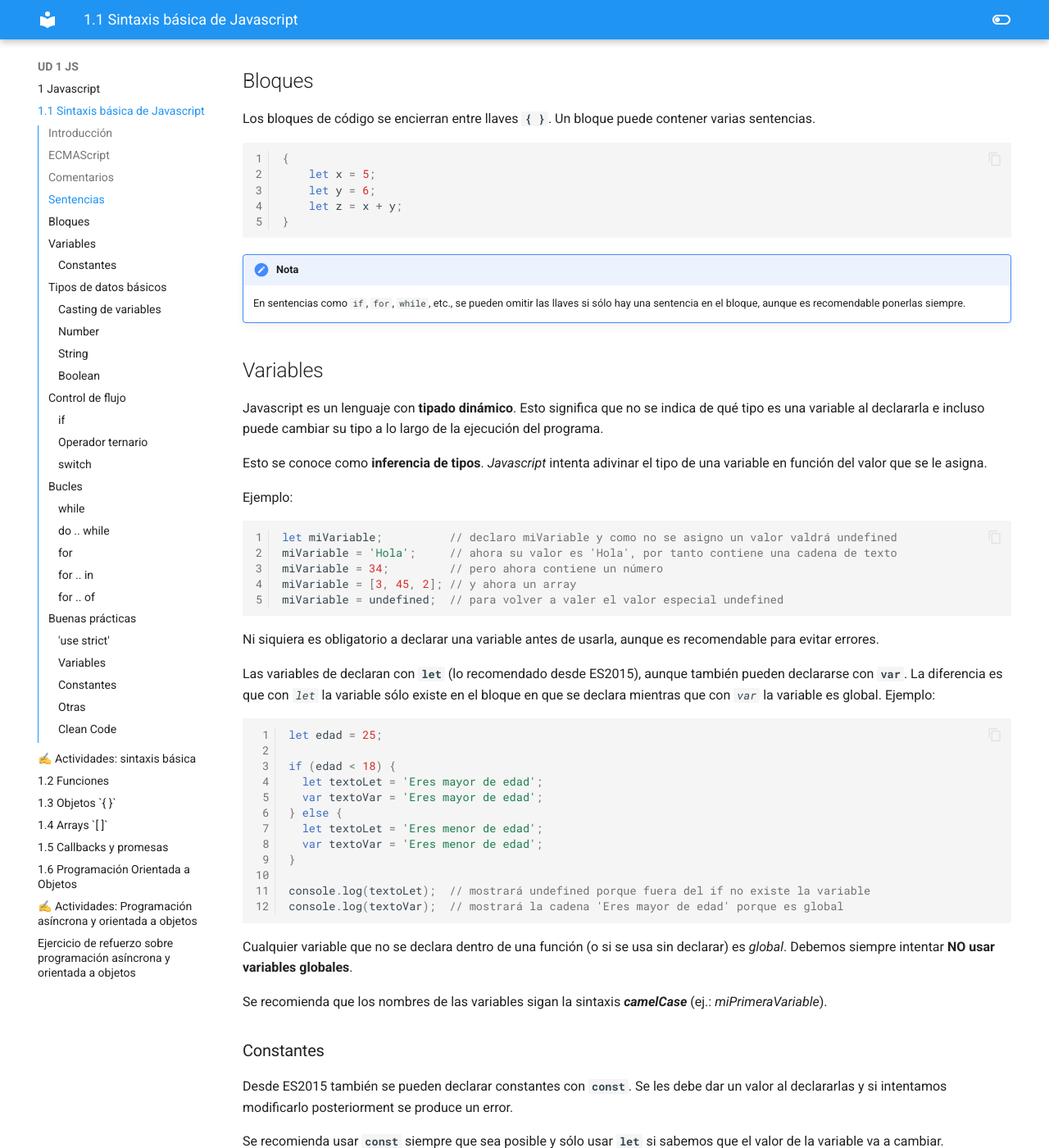
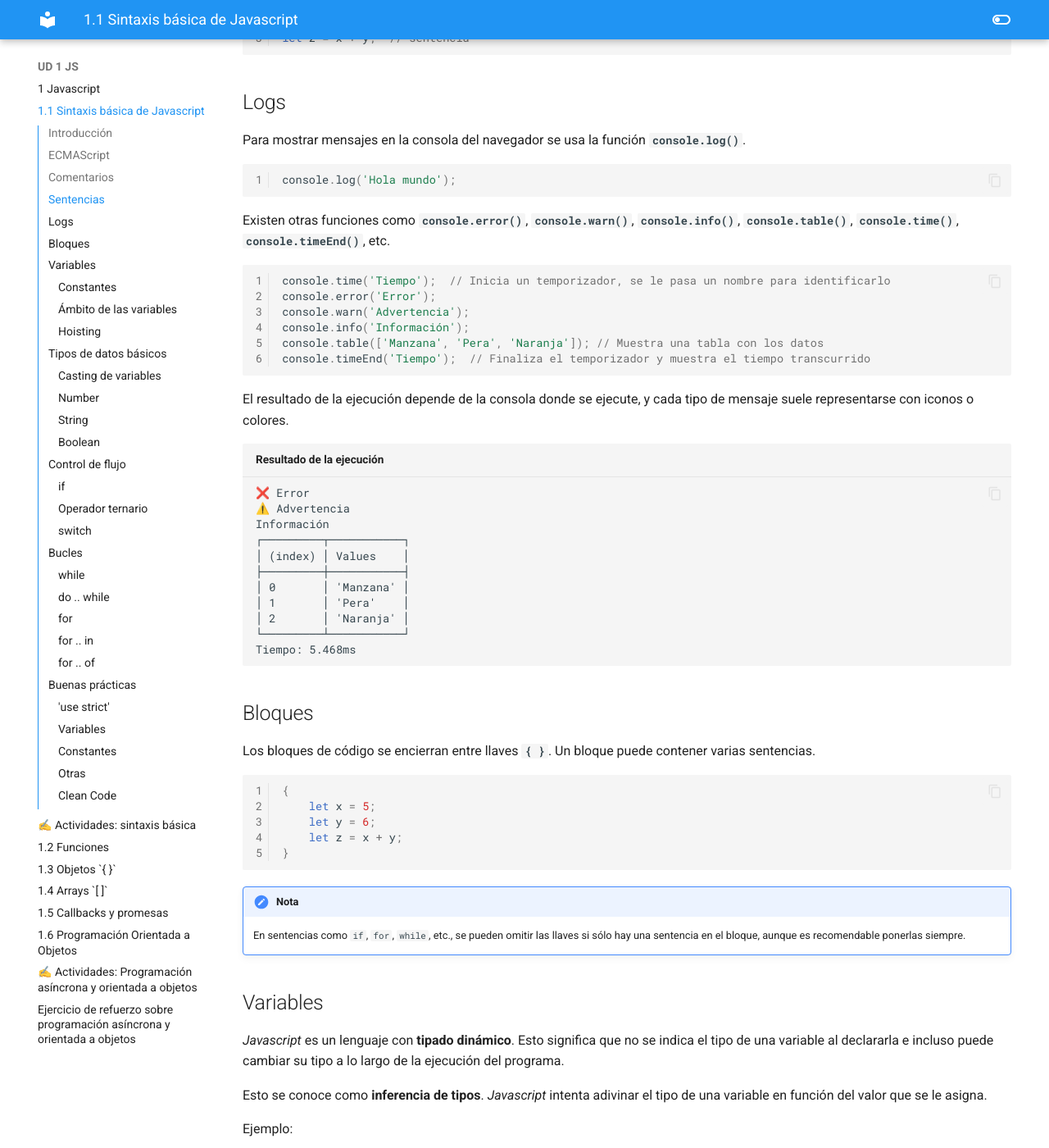
Before and after one commit to jsanvil/din24, an MkDocs documentation site: the page built from docs/01js/01_sintaxis.md, in a window 1280 px wide and 1400 px high, scrolled down 1039 px. Shown: the whole window at 82% size. Built offline with MkDocs 1.6.1 and Material for MkDocs 9.7.7, drawn with Linux system fonts in a browser that asks for light colours; some of the changed text lies outside the part shown.

Commit message:
spell fixes

````diff
--- a/docs/01js/01_sintaxis.md
+++ b/docs/01js/01_sintaxis.md
@@ -4,15 +4,15 @@
 
 **Javascript**, muchas veces abreviado como **JS**, es un lenguaje de programación interpretado de alto nivel, usado principalmente en el lado del cliente (navegador web) y en el servidor (_Node.js_).
 
-Es un lenguaje orientado a objetos, basado en prototipos, de tipado dinámico y devil. *Javascript* tiene una sintaxis similar a _C++_ y _Java_.
+Es un lenguaje orientado a objetos, basado en prototipos, de tipado dinámico y devil. _Javascript_ tiene una sintaxis similar a _C++_ y _Java_.
 
 ## ECMAScript
 
-_**ECMAScript**_ (abreviado como **ES**) es la **especificación** del lenguaje de programación que se basa en *Javascript*. La última versión es la _**ECMAScript 2024**_ (_ES2024_) aunque la más usada es la _**ECMAScript 2015**_ (_ES6_) que introdujo muchas novedades en el lenguaje.
+_**ECMAScript**_ (abreviado como **ES**) es la **especificación** del lenguaje de programación que se basa en _Javascript_. La última versión es la _**ECMAScript 2024**_ (_ES2024_), aunque la más usada es la _**ECMAScript 2015**_ (_ES6_) que introdujo muchas novedades en el lenguaje, como las **constantes**, **let**, **arrow functions**, **clases**, **módulos**, etc.
 
 ## Comentarios
 
-Los comentarios en *Javascript* se pueden hacer de 2 formas:
+Los comentarios en _Javascript_ se pueden hacer de dos formas:
 
 * **`//`**: para comentarios de una línea
 * **`/* ... */`**: para comentarios de varias líneas
@@ -26,12 +26,47 @@
 
 ## Sentencias
 
-Las sentencias en *Javascript* terminan con un punto y coma **`;`**. Aunque no es obligatorio ponerlo al final de cada sentencia es recomendable hacerlo para evitar errores.
+Las sentencias en _Javascript_ terminan con un punto y coma **`;`**. Aunque no es obligatorio ponerlo al final de cada sentencia es recomendable hacerlo para evitar errores.
 
 ```js linenums="1"
 let x = 5;  // sentencia
 let y = 6;  // sentencia
 let z = x + y;  // sentencia
+```
+
+## Logs
+
+Para mostrar mensajes en la consola del navegador se usa la función **`console.log()`**.
+
+```js linenums="1"
+console.log('Hola mundo');
+```
+
+Existen otras funciones como **`console.error()`**, **`console.warn()`**, **`console.info()`**, **`console.table()`**, **`console.time()`**, **`console.timeEnd()`**, etc.
+
+```js linenums="1"
+console.time('Tiempo');  // Inicia un temporizador, se le pasa un nombre para identificarlo
+console.error('Error');
+console.warn('Advertencia');
+console.info('Información');
+console.table(['Manzana', 'Pera', 'Naranja']); // Muestra una tabla con los datos
+console.timeEnd('Tiempo');  // Finaliza el temporizador y muestra el tiempo transcurrido
+```
+
+El resultado de la ejecución depende de la consola donde se ejecute, y cada tipo de mensaje suele representarse con iconos o colores.
+
+```txt title="Resultado de la ejecución"
+❌ Error
+⚠️ Advertencia
+Información
+┌─────────┬───────────┐
+│ (index) │ Values    │
+├─────────┼───────────┤
+│ 0       │ 'Manzana' │
+│ 1       │ 'Pera'    │
+│ 2       │ 'Naranja' │
+└─────────┴───────────┘
+Tiempo: 5.468ms
 ```
 
 ## Bloques
@@ -51,23 +86,23 @@
 
 ## Variables
 
-Javascript es un lenguaje con **tipado dinámico**. Esto significa que no se indica de qué tipo es una variable al declararla e incluso puede cambiar su tipo a lo largo de la ejecución del programa.
+_Javascript_ es un lenguaje con **tipado dinámico**. Esto significa que no se indica el tipo de una variable al declararla e incluso puede cambiar su tipo a lo largo de la ejecución del programa.
 
-Esto se conoce como **inferencia de tipos**. *Javascript* intenta adivinar el tipo de una variable en función del valor que se le asigna.
+Esto se conoce como **inferencia de tipos**. _Javascript_ intenta adivinar el tipo de una variable en función del valor que se le asigna.
 
 Ejemplo:
 
 ```js linenums="1"
-let miVariable;          // declaro miVariable y como no se asigno un valor valdrá undefined
+let miVariable;          // declara miVariable y como no se asigno un valor valdrá undefined
 miVariable = 'Hola';     // ahora su valor es 'Hola', por tanto contiene una cadena de texto
-miVariable = 34;         // pero ahora contiene un número
-miVariable = [3, 45, 2]; // y ahora un array
-miVariable = undefined;  // para volver a valer el valor especial undefined
+miVariable = 34;         // ahora contiene un número
+miVariable = [3, 45, 2]; // ahora un objeto array
+miVariable = undefined;  // por último vuelve a valer undefined
 ```
 
 Ni siquiera es obligatorio a declarar una variable antes de usarla, aunque es recomendable para evitar errores.
 
-Las variables de declaran con **`let`** (lo recomendado desde ES2015), aunque también pueden declararse con **`var`**. La diferencia es que con _`let`_ la variable sólo existe en el bloque en que se declara mientras que con _`var`_ la variable es global. Ejemplo:
+Las variables de declaran con **`let`** (lo recomendado desde ES2015), aunque también pueden declararse con **`var`**. La diferencia es que con _`let`_ la variable sólo existe en el bloque en que se declara mientras que con _`var`_ la variable es **global**. Ejemplo:
 
 ```js linenums="1"
 let edad = 25;
@@ -104,6 +139,64 @@
 MAXIMO_INTENTOS = 5;    // Error: Assignment to constant variable
 ```
 
+Otro uso común de las constantes es almacenar objetos o arrays que no van a cambiar. Ejemplo:
+
+```js linenums="1"
+const colores = ['rojo', 'verde', 'azul'];
+const persona = {
+    nombre: 'Juan',
+    edad: 25
+};
+```
+
+### Ámbito de las variables
+
+El **ámbito** de una variable es la parte del programa donde se puede acceder a ella. En _Javascript_ las variables declaradas con **`let`** tienen un ámbito de **bloque**. Esto significa que sólo se pueden acceder a ellas dentro del bloque en que se declaran.
+
+```js linenums="1"
+{
+    let x = 5;
+    console.log(x);  // 5
+}
+
+console.log(x);  // Error: x is not defined
+```
+
+Las variables declaradas con **`var`** tienen un ámbito de **función**. Esto significa que sólo se pueden acceder a ellas dentro de la función en que se declaran.
+
+```js linenums="1"
+function miFuncion() {
+    var y = 6;
+    console.log(y);  // 6
+}
+
+console.log(y);  // Error: y is not defined
+```
+
+### Hoisting
+
+El **hoisting** es un comportamiento de _Javascript_ que mueve las declaraciones de variables y funciones al principio del ámbito en que se encuentran. Esto significa que podemos usar una variable o función antes de declararla.
+
+```js linenums="1"
+console.log(miVariable);  // undefined
+var miVariable = 5;
+```
+
+Esto es porque _Javascript_ interpreta el código de la siguiente forma:
+
+```js
+var miVariable;
+console.log(miVariable);
+miVariable = 5;
+```
+
+Esto sólo ocurre con las variables declaradas con **`var`**. Las variables declaradas con **`let`** y **`const`** no tienen hoisting y si intentamos usarlas antes de declararlas se produce un error.
+
+```js linenums="1"
+console.log(miVariable);  // Error: Cannot access 'miVariable' before initialization
+let miVariable = 5;
+```
+
 ## Tipos de datos básicos
 
 En Javascript ES2015 existen 9 tipos de datos:
@@ -119,7 +212,7 @@
 - No primitivos:
     - Object (Array, Function, Date, Map, Set, etc.)
 
-Los primitivos son inmutables, es decir, no se pueden modificar. Si se modifica una variable que contiene un valor primitivo se crea una nueva variable con el nuevo valor.
+Los primitivos son **inmutables**, es decir, no se pueden modificar. Si se modifica una variable que contiene un valor primitivo se crea una nueva variable con el nuevo valor.
 
 Para saber de qué tipo es el valor de una variable tenemos el operador **`typeof`**. Ej.:
 
@@ -133,12 +226,12 @@
 
 También hay otros valores especiales relacionados con operaciones con números:
 
-- **NaN** (_Not a Number_): indica que el resultado de la operación no puede ser convertido a un número (ej. `'Hola'*2`, aunque `'2'*2` daría 4 ya que se convierte la cadena '2' al número 2)
-- **Infinity** y **-Infinity**: indica que el resultado es demasiado grande o demasiado pequeño (ej. `1/0` o `-1/0`)
+- **NaN** (_Not a Number_): indica que el resultado de la operación no puede ser convertido a un número (ej. `'Hola' * 2`, aunque `'2' * 2` daría `4` ya que se convierte la cadena `'2'` al número `2`)
+- **Infinity** y **-Infinity**: indica que el resultado es demasiado grande o demasiado pequeño (ej. `1 / 0` o `-1 / 0`)
 
 ### _Casting_ de variables
 
-Como hemos dicho las variables pueden contener cualquier tipo de valor y, en las operaciones, *Javascript* al ser débilmente tipado, realiza **automáticamente** las conversiones necesarias para, si es posible, realizar la operación. Por ejemplo:
+Como hemos dicho las variables pueden contener cualquier tipo de valor y, en las operaciones, _Javascript_ al ser débilmente tipado, realiza **automáticamente** las conversiones necesarias para, si es posible, realizar la operación. Por ejemplo:
 
 * `'4' / 2` devuelve `2` (convierte `'4'` en `4` y realiza la operación)
 * `'23' - null` devuelve `23` (`23 - 0`)
@@ -148,7 +241,7 @@
 * `23 + 'Hello'` devuelve `'23Hello'` (`+` es el operador de concatenación así que convierte `23` a `'23'` y los concatena)
 * `23 + '23'` devuelve `'2323'` (convierte el número `23` a *string*, no al revés)
 
-Además comentar que en *Javascript* todo son objetos por lo que todo tiene métodos y propiedades. Veamos brevemente los tipos de datos básicos.
+Además comentar que en _Javascript_ todo son objetos por lo que todo tiene métodos y propiedades. Veamos brevemente los tipos de datos básicos.
 
 ### Number
 
@@ -198,7 +291,7 @@
     parseInt('tres')        // Devuelve NaN
     ```
 
-- **parseFloat(valor)**: como la anterior pero conserva los decimales.
+- **`parseFloat(valor)`**: como la anterior pero conserva los decimales.
 
 !!! warning "Precisión"
     al sumar *floats* podemos tener problemas de precisión. Por ejemplo:
@@ -213,7 +306,7 @@
 
 Las cadenas de texto van entre comillas simples o dobles, es indiferente. Podemos escapar un caràcter con `\` (ej. `'Hola \'Mundo\''` devuelve _`Hola 'Mundo'`_).
 
-Para forzar la conversión a cadena se usa la función **`String(value)`** (ej. `String(23)` devuelve '23')
+Para forzar la conversión a cadena se usa la función **`String(value)`** (ej. `String(23)` devuelve `'23'`)
 
 El operador de concatenación de cadenas es **`+`**.
 
--- /dev/null
+++ b/package.json
@@ -0,0 +1,5 @@
+{
+  "dependencies": {
+    "puppeteer": "^23.4.1"
+  }
+}
````
Also changed, not shown: other parts of docs/01js/01_sintaxis.md (+4 -4 lines), README.md (+26 -3 lines), docs/01js/05_callbacks_promesas.md (+3 -3 lines), docs/01js/06_poo.md (+2 -2 lines), docs/05electron_db/02_apirest.md (+13 -12 lines), docs/entorno.md (+15 -11 lines), docs/index.md (+8 -8 lines), docs/ud01/ud01-1.md (deleted), 3 other files.
